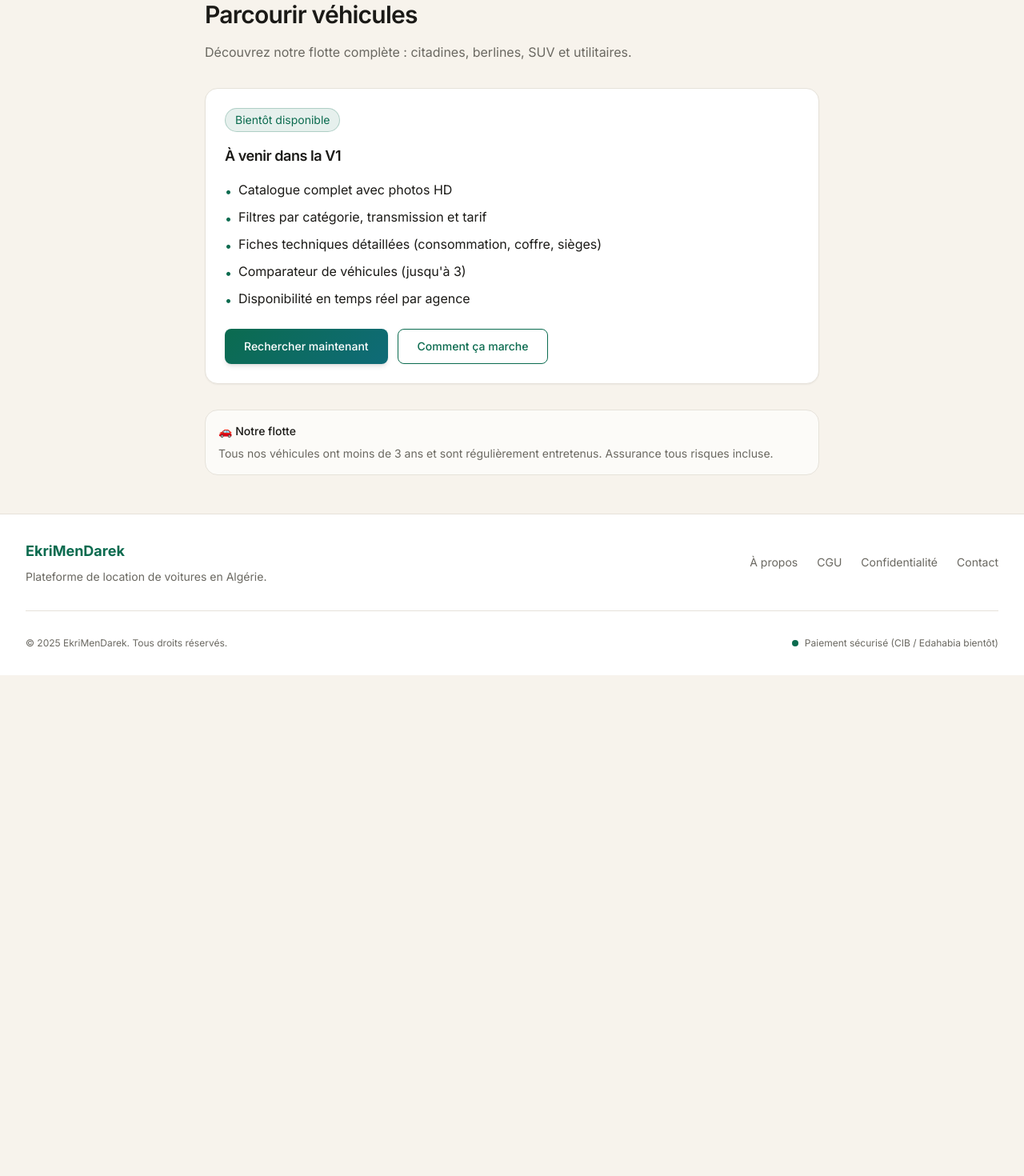
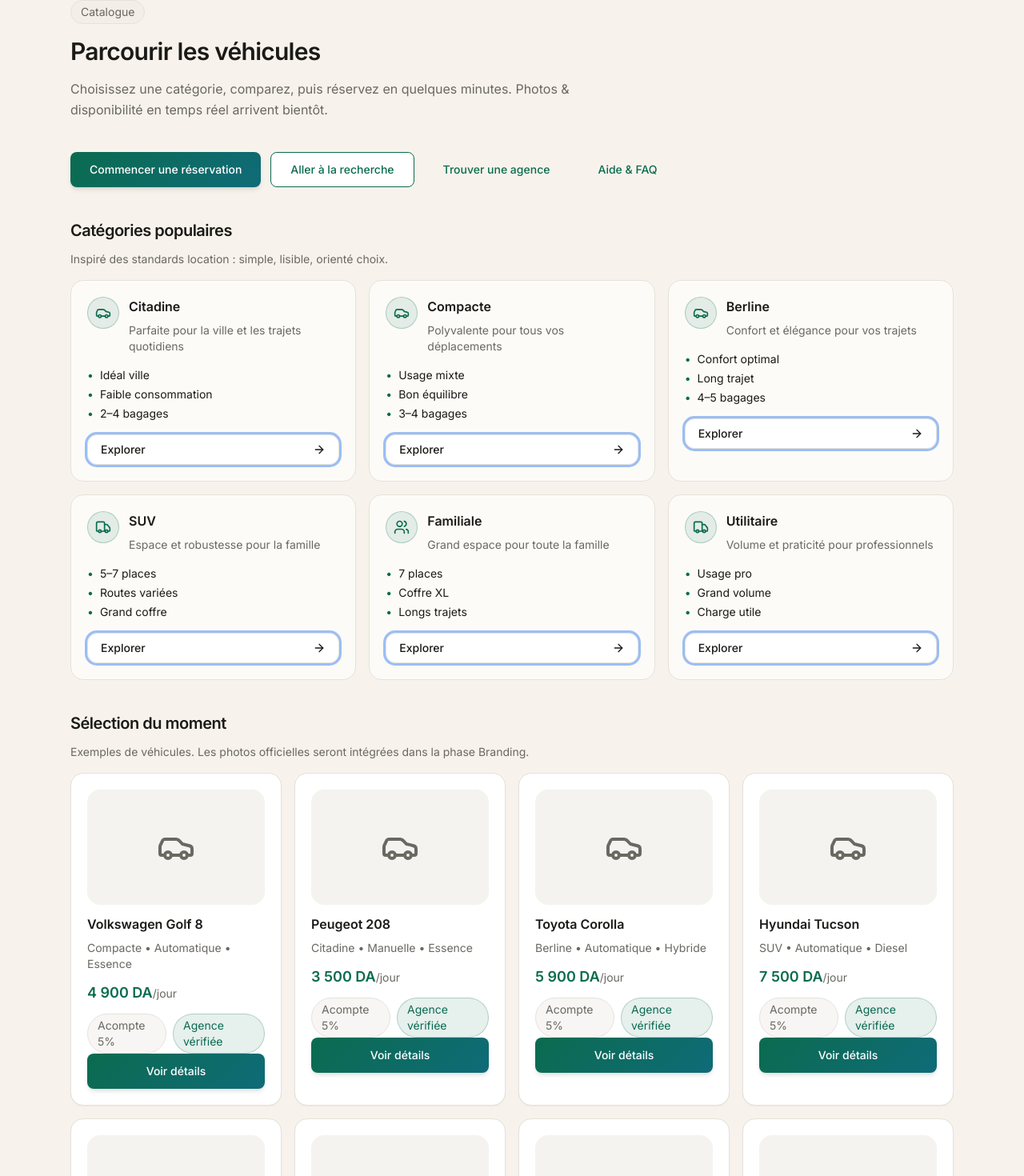
Before and after one commit to echeballah-coder/ekrimendarek-fullstack, a Next.js app in the folder frontend/: page /vehicules in a window 1280 px wide. Shown: the part 113-1583 px from the top of the page at 80% size. Before the commit the page ends 957 px from the top, so only its background shows below. Built offline with nearby package versions, Linux system fonts and the light colour scheme.

Commit message:
P2.3 : hub vehicules (catégories + cartes)

```diff
--- a/frontend/app/vehicules/page.tsx
+++ b/frontend/app/vehicules/page.tsx
@@ -1,74 +1,290 @@
 import Link from "next/link"
 import { Button } from "@/components/ui/Button"
 import { ROUTES } from "@/lib/routes"
+import { Car, Truck, Users, Zap, ArrowRight, CheckCircle, ShieldCheck, Wrench, Headphones } from "lucide-react"
 
 export default function VehiculesPage() {
+    const categories = [
+        {
+            icon: Car,
+            title: "Citadine",
+            description: "Parfaite pour la ville et les trajets quotidiens",
+            features: ["Idéal ville", "Faible consommation", "2–4 bagages"],
+            query: "categorie=citadine",
+        },
+        {
+            icon: Car,
+            title: "Compacte",
+            description: "Polyvalente pour tous vos déplacements",
+            features: ["Usage mixte", "Bon équilibre", "3–4 bagages"],
+            query: "categorie=compacte",
+        },
+        {
+            icon: Car,
+            title: "Berline",
+            description: "Confort et élégance pour vos trajets",
+            features: ["Confort optimal", "Long trajet", "4–5 bagages"],
+            query: "categorie=berline",
+        },
+        {
+            icon: Truck,
+            title: "SUV",
+            description: "Espace et robustesse pour la famille",
+            features: ["5–7 places", "Routes variées", "Grand coffre"],
+            query: "categorie=suv",
+        },
+        {
+            icon: Users,
+            title: "Familiale",
+            description: "Grand espace pour toute la famille",
+            features: ["7 places", "Coffre XL", "Longs trajets"],
+            query: "categorie=familiale",
+        },
+        {
+            icon: Truck,
+            title: "Utilitaire",
+            description: "Volume et praticité pour professionnels",
+            features: ["Usage pro", "Grand volume", "Charge utile"],
+            query: "categorie=utilitaire",
+        },
+    ]
+
+    const featuredVehicles = [
+        {
+            id: 1,
+            name: "Volkswagen Golf 8",
+            category: "Compacte",
+            transmission: "Automatique",
+            fuel: "Essence",
+            priceDay: "4 900",
+        },
+        {
+            id: 2,
+            name: "Peugeot 208",
+            category: "Citadine",
+            transmission: "Manuelle",
+            fuel: "Essence",
+            priceDay: "3 500",
+        },
+        {
+            id: 3,
+            name: "Toyota Corolla",
+            category: "Berline",
+            transmission: "Automatique",
+            fuel: "Hybride",
+            priceDay: "5 900",
+        },
+        {
+            id: 4,
+            name: "Hyundai Tucson",
+            category: "SUV",
+            transmission: "Automatique",
+            fuel: "Diesel",
+            priceDay: "7 500",
+        },
+        {
+            id: 5,
+            name: "Renault Clio",
+            category: "Citadine",
+            transmission: "Manuelle",
+            fuel: "Essence",
+            priceDay: "3 200",
+        },
+        {
+            id: 6,
+            name: "Dacia Duster",
+            category: "SUV",
+            transmission: "Manuelle",
+            fuel: "Diesel",
+            priceDay: "5 500",
+        },
+        {
+            id: 7,
+            name: "Seat Leon",
+            category: "Compacte",
+            transmission: "Automatique",
+            fuel: "Essence",
+            priceDay: "4 500",
+        },
+        {
+            id: 8,
+            name: "Fiat 500",
+            category: "Citadine",
+            transmission: "Automatique",
+            fuel: "Essence",
+            priceDay: "3 800",
+        },
+    ]
+
+    const fleetReasons = [
+        {
+            icon: CheckCircle,
+            title: "Véhicules contrôlés",
+            description: "Tous nos véhicules passent un contrôle technique rigoureux avant chaque location.",
+        },
+        {
+            icon: Wrench,
+            title: "Entretien régulier",
+            description: "Maintenance préventive pour garantir fiabilité et sécurité sur tous vos trajets.",
+        },
+        {
+            icon: ShieldCheck,
+            title: "Conditions transparentes",
+            description: "Tarifs clairs, assurance tous risques incluse, aucun frais caché.",
+        },
+        {
+            icon: Headphones,
+            title: "Support réactif",
+            description: "Une équipe disponible pour répondre à toutes vos questions et urgences.",
+        },
+    ]
+
     return (
-        <div className="container-emd py-10 sm:py-12">
-            <div className="max-w-3xl mx-auto space-y-8">
+        <div className="container-emd py-10 sm:py-12 space-y-10">
             {/* Header */}
-                <div className="space-y-3">
+            <div className="space-y-4">
+                <span className="badge-muted">Catalogue</span>
                 <h1 className="text-2xl sm:text-3xl font-semibold text-text">
-                        Parcourir véhicules
+                    Parcourir les véhicules
                 </h1>
-                    <p className="text-muted">
-                        Découvrez notre flotte complète : citadines, berlines, SUV et utilitaires.
+                <p className="text-muted max-w-2xl">
+                    Choisissez une catégorie, comparez, puis réservez en quelques minutes. Photos & disponibilité en temps réel arrivent bientôt.
                 </p>
             </div>
 
-                {/* Card principale */}
-                <div className="card p-6 space-y-4">
-                    <span className="badge-brand">Bientôt disponible</span>
+            {/* CTA Bar */}
+            <div className="flex flex-wrap gap-3">
+                <Link href={ROUTES.RESERVATION_START}>
+                    <Button variant="primary">Commencer une réservation</Button>
+                </Link>
+                <Link href={ROUTES.SEARCH}>
+                    <Button variant="secondary">Aller à la recherche</Button>
+                </Link>
+                <Link href={ROUTES.LOCATIONS}>
+                    <Button variant="ghost">Trouver une agence</Button>
+                </Link>
+                <Link href="/aide">
+                    <Button variant="ghost">Aide & FAQ</Button>
+                </Link>
+            </div>
 
-                    <h2 className="text-lg font-semibold text-text">
-                        À venir dans la V1
-                    </h2>
+            {/* Categories Section */}
+            <section className="space-y-4">
+                <div className="space-y-2">
+                    <h2 className="text-xl font-semibold text-text">Catégories populaires</h2>
+                    <p className="text-sm text-muted">
+                        Inspiré des standards location : simple, lisible, orienté choix.
+                    </p>
+                </div>
 
-                    <ul className="space-y-2 text-text">
-                        <li className="flex items-start gap-2">
-                            <span className="text-brand mt-0.5">•</span>
-                            <span>Catalogue complet avec photos HD</span>
+                <div className="grid grid-cols-1 sm:grid-cols-2 lg:grid-cols-3 gap-4">
+                    {categories.map((cat) => {
+                        const Icon = cat.icon
+                        return (
+                            <div key={cat.title} className="card-soft p-5 space-y-4">
+                                <div className="flex items-start gap-3">
+                                    <div className="flex items-center justify-center w-10 h-10 rounded-full bg-brand/10 border border-brand/25">
+                                        <Icon className="w-5 h-5 text-brand" />
+                                    </div>
+                                    <div className="flex-1">
+                                        <h3 className="text-base font-semibold text-text">{cat.title}</h3>
+                                        <p className="text-sm text-muted mt-1">{cat.description}</p>
+                                    </div>
+                                </div>
+
+                                <ul className="space-y-1">
+                                    {cat.features.map((feature) => (
+                                        <li key={feature} className="flex items-center gap-2 text-sm text-text">
+                                            <span className="text-brand">•</span>
+                                            {feature}
                                         </li>
-                        <li className="flex items-start gap-2">
-                            <span className="text-brand mt-0.5">•</span>
-                            <span>Filtres par catégorie, transmission et tarif</span>
-                        </li>
-                        <li className="flex items-start gap-2">
-                            <span className="text-brand mt-0.5">•</span>
-                            <span>Fiches techniques détaillées (consommation, coffre, sièges)</span>
-                        </li>
-                        <li className="flex items-start gap-2">
-                            <span className="text-brand mt-0.5">•</span>
-                            <span>Comparateur de véhicules (jusqu&apos;à 3)</span>
-                        </li>
-                        <li className="flex items-start gap-2">
-                            <span className="text-brand mt-0.5">•</span>
-                            <span>Disponibilité en temps réel par agence</span>
-                        </li>
+                                    ))}
                                 </ul>
 
-                    <div className="flex flex-col sm:flex-row gap-3 pt-2">
-                        <Link href={ROUTES.SEARCH}>
-                            <Button variant="primary" className="w-full sm:w-auto">
-                                Rechercher maintenant
-                            </Button>
+                                <Link
+                                    href={`${ROUTES.SEARCH}?${cat.query}`}
+                                    className="btn-secondary w-full flex items-center justify-between"
+                                >
+                                    <span>Explorer</span>
+                                    <ArrowRight className="w-4 h-4" />
                                 </Link>
-                        <Link href={ROUTES.HOW_IT_WORKS}>
-                            <Button variant="secondary" className="w-full sm:w-auto">
-                                Comment ça marche
+                            </div>
+                        )
+                    })}
+                </div>
+            </section>
+
+            {/* Featured Vehicles Section */}
+            <section className="space-y-4">
+                <div className="space-y-2">
+                    <h2 className="text-xl font-semibold text-text">Sélection du moment</h2>
+                    <p className="text-sm text-muted">
+                        Exemples de véhicules. Les photos officielles seront intégrées dans la phase Branding.
+                    </p>
+                </div>
+
+                <div className="grid grid-cols-1 sm:grid-cols-2 lg:grid-cols-4 gap-4">
+                    {featuredVehicles.map((vehicle) => (
+                        <div key={vehicle.id} className="card p-5 space-y-3">
+                            {/* Image Placeholder */}
+                            <div className="h-36 rounded-2xl bg-border/40 flex items-center justify-center">
+                                <Car className="w-12 h-12 text-muted" />
+                            </div>
+
+                            {/* Vehicle Info */}
+                            <div className="space-y-2">
+                                <h3 className="text-base font-semibold text-text">{vehicle.name}</h3>
+                                <p className="text-sm text-muted">
+                                    {vehicle.category} • {vehicle.transmission} • {vehicle.fuel}
+                                </p>
+                            </div>
+
+                            {/* Price */}
+                            <p className="text-lg font-semibold text-brand">
+                                {vehicle.priceDay} DA<span className="text-sm text-muted font-normal">/jour</span>
+                            </p>
+
+                            {/* Badges */}
+                            <div className="flex gap-2">
+                                <span className="badge-muted">Acompte 5%</span>
+                                <span className="badge-brand">Agence vérifiée</span>
+                            </div>
+
+                            {/* CTA */}
+                            <Link href={`/vehicule/${vehicle.id}`}>
+                                <Button variant="primary" className="w-full">
+                                    Voir détails
                                 </Button>
                             </Link>
                         </div>
+                    ))}
                 </div>
+            </section>
 
-                {/* Conseil card */}
-                <div className="card-soft p-4 space-y-2">
-                    <p className="text-sm font-medium text-text">🚗 Notre flotte</p>
-                    <p className="text-sm text-muted">
-                        Tous nos véhicules ont moins de 3 ans et sont régulièrement entretenus. Assurance tous risques incluse.
-                    </p>
-                </div>
+            {/* Why Our Fleet Section */}
+            <section className="card p-6 space-y-4">
+                <h2 className="text-xl font-semibold text-text">Pourquoi notre flotte</h2>
+
+                <div className="grid grid-cols-1 sm:grid-cols-2 gap-6">
+                    {fleetReasons.map((reason) => {
+                        const Icon = reason.icon
+                        return (
+                            <div key={reason.title} className="flex items-start gap-3">
+                                <Icon className="w-5 h-5 text-brand mt-0.5 flex-shrink-0" />
+                                <div className="flex-1 space-y-1">
+                                    <h3 className="text-sm font-semibold text-text">{reason.title}</h3>
+                                    <p className="text-sm text-muted leading-relaxed">{reason.description}</p>
                                 </div>
                             </div>
                         )
+                    })}
+                </div>
+            </section>
+
+            {/* Mode démo note */}
+            <p className="text-xs text-muted text-center">
+                Mode démo : certaines infos (photos HD, disponibilité par agence) seront activées avec l&apos;intégration backend.
+            </p>
+        </div>
+    )
 }
```
Lines whose indentation alone changed are shown as unchanged.
